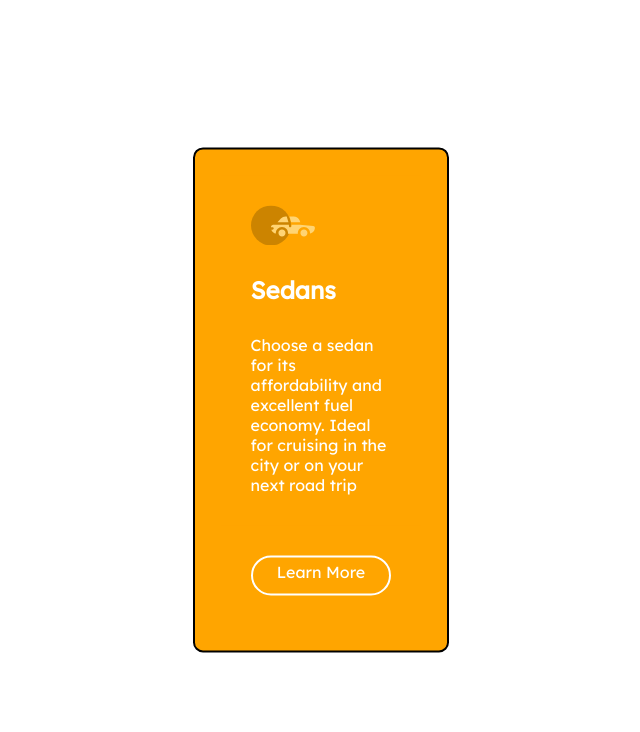
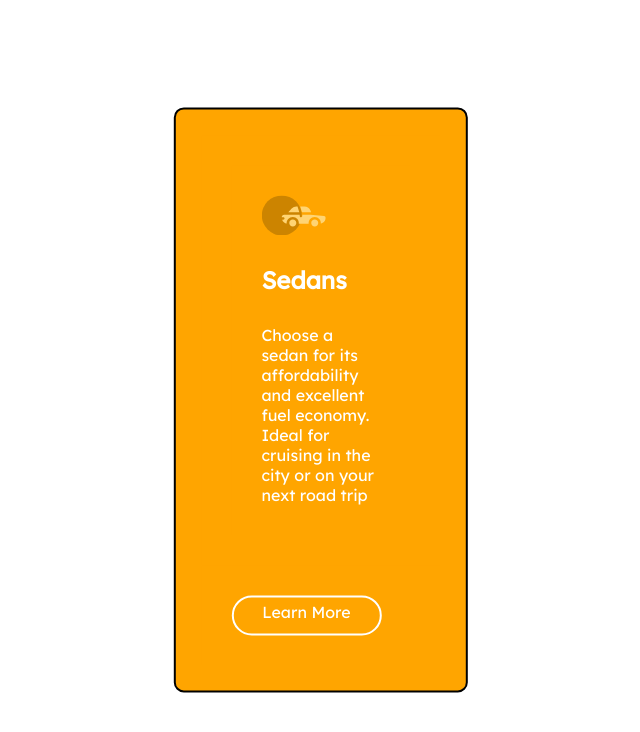
Before and after one commit to Avillegasa/3_column_andres, a React (Vite) app: page / in a window 1280 px wide. Shown: the top 732 px of the page, without its empty margins (63-703 px from the left). Built offline with nearby package versions, Linux system fonts and the light colour scheme.

Commit message:
tarea actualizacion

```diff
--- a/src/App.jsx
+++ b/src/App.jsx
@@ -2,14 +2,14 @@ import { cars } from './assets/carsAPI'
 import './App.css'
 import Cars from './components/Cars'
 import Button from './components/button'
-import Organizmo from './components/organizmo'
+import Card from './components/Card'
 function App() {
   return (
     <div>
-      <Organizmo>
+      <Card>
         <Cars cars={cars} />
         <Button button />
-      </Organizmo>
+      </Card>
     </div>
   )
 }
--- a/src/components/organizmo.jsx
+++ b/src/components/Card.jsx
@@ -1,12 +1,11 @@
 import React from "react";
-import './styles/Organizmo.css'
-function organizmo(props)
-{
-    return(
+import './styles/card.css'
+function Card(props) {
+    return (
         <div className="organizmo-contenedor">
             {props.children}
         </div>
     )
 
 }
-export default organizmo
+export default Card
--- a/src/components/Cars.jsx
+++ b/src/components/Cars.jsx
@@ -1,11 +1,10 @@
 import React from 'react'
 import './styles/Cars.css'
-function Cars(props)
-{
-    const cars=props.cars
+function Cars(props) {
+  const cars = props.cars
   console.log(cars)
-    return(
-        <section className='cars'>
+  return (
+    <section className='cars orange'>
       <div className='orange'>
         <img src={cars[0].imgUrl} alt={cars[0].title} />
         <h2>{cars[0].title}</h2>
--- a/src/components/styles/Organizmo.css
+++ b/src/components/styles/card.css
@@ -1,7 +1,7 @@
 .organizmo-contenedor {
     border: 2px solid black;
     border-radius: 10px;
-    width: 20%;
+    width: 23%;
     background-color: orange;
     overflow: hidden;
     position: absolute;
```
Lines whose indentation alone changed are shown as unchanged.
